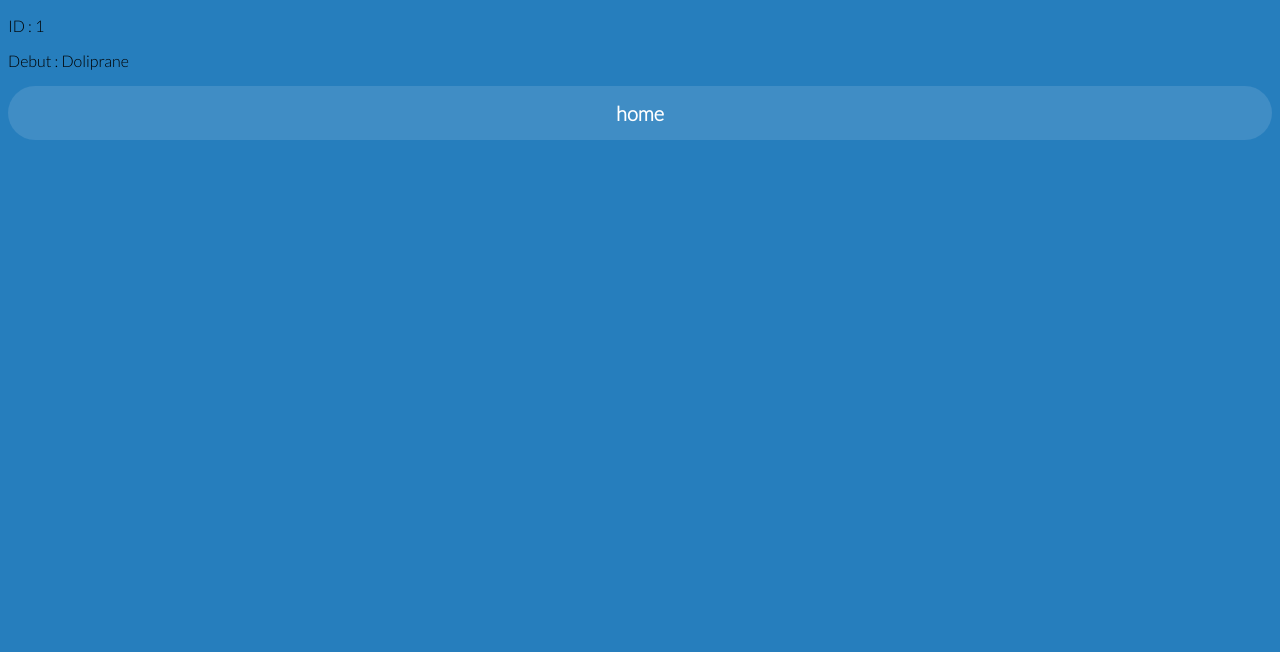
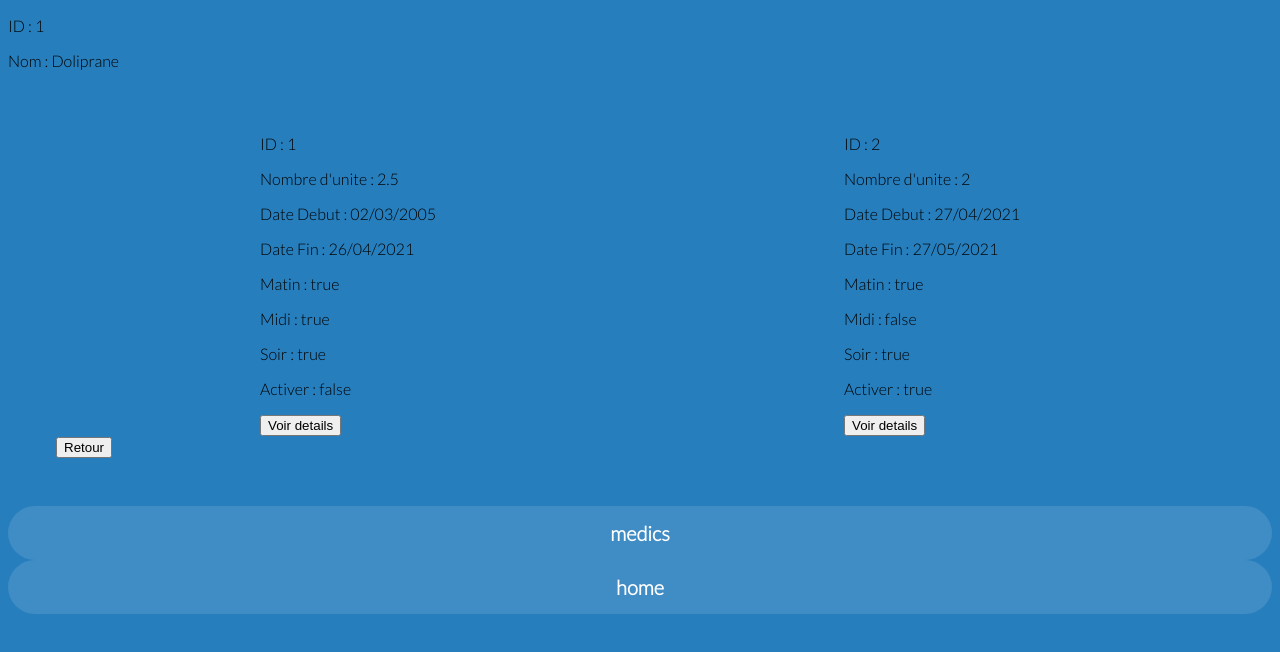
Before and after one commit to LoicSibilski/Medicaments, an Angular app in the folder angular-medicament/: page /medics/detail/1 in a window 1280 px wide. Shown: the top 652 px of the page. Built offline with nearby package versions, Linux system fonts and the light colour scheme.

Commit message:
feat(posologies): ajout des la liste des posologies par rapport à un médicement, ainsi que la liste de toutes les posologies

```diff
--- a/angular-medicament/src/app/feature/medics/pages/medics-detail/medics-detail.component.html
+++ b/angular-medicament/src/app/feature/medics/pages/medics-detail/medics-detail.component.html
@@ -1,6 +1,10 @@
 <div class="container">
     <p>ID : {{medic.id}}</p>
-    <p>Debut : {{medic.nom}}</p>
+    <p>Nom : {{medic.nom}}</p>
+    <app-posologies-list [id]="medic.id"></app-posologies-list>
+    <app-button-redirector routerLink="/medics">
+        medics
+    </app-button-redirector>
     <app-button-redirector routerLink="/home">
         home
     </app-button-redirector>
--- a/angular-medicament/src/app/feature/medics/pages/medics-list/medics-list.component.ts
+++ b/angular-medicament/src/app/feature/medics/pages/medics-list/medics-list.component.ts
@@ -14,17 +14,15 @@
 
   medics: Medic[];
 
-  constructor(private prescService: PrescriptionService, private medicService: MedicService) { }
+  constructor(private medicService: MedicService, private prescService: PrescriptionService) { }
 
   ngOnInit(): void {
     if (this.id === undefined) {
       this.medics = this.medicService.findAll();
     }
-    else{
+    else {
       this.medics = this.prescService.findAllMedicsByPrescrId(this.id)
     }
   }
 
-
-
 }
--- a/angular-medicament/src/app/feature/posologie/pages/posologies-list/posologies-list.component.css
+++ b/angular-medicament/src/app/feature/posologie/pages/posologies-list/posologies-list.component.css
@@ -0,0 +1,7 @@
+.container{
+    margin: 3em;
+}
+.posologie{
+    display: flex;
+    justify-content: space-around;
+}
--- a/angular-medicament/src/app/feature/posologie/pages/posologies-list/posologies-list.component.html
+++ b/angular-medicament/src/app/feature/posologie/pages/posologies-list/posologies-list.component.html
@@ -1 +1,20 @@
-<p>posologies-list works!</p>
+<div class="container">
+    <div class="posologie">
+        <div class="posologie-ngFor" *ngFor="let posologie of posologies">
+            <p>ID : {{posologie.id}}</p>
+            <p>Nombre d'unite : {{posologie.nombreUnite}}</p>
+            <p>Date Debut : {{posologie.dateDebut | date:'dd/MM/yyyy'}}</p>
+            <p>Date Fin : {{posologie.dateFin | date:'dd/MM/yyyy'}}</p>
+            <p>Matin : {{posologie.isMatin}}</p>
+            <p>Midi : {{posologie.isMidi}}</p>
+            <p>Soir : {{posologie.isSoir}}</p>
+            <p>Activer : {{posologie.isActive}}</p>
+            <div id="button-container">
+                <button [routerLink]="['/posologies/detail', posologie.id]">Voir details</button>
+            </div>
+        </div>
+    </div>
+    <div id="button-container">
+        <button type="button" routerLink="/home">Retour</button>
+    </div>
+</div>
--- a/angular-medicament/src/app/feature/posologie/pages/posologies-list/posologies-list.component.ts
+++ b/angular-medicament/src/app/feature/posologie/pages/posologies-list/posologies-list.component.ts
@@ -1,4 +1,8 @@
-import { Component, OnInit } from '@angular/core';
+import { Component, Input, OnInit } from '@angular/core';
+import { Posologie } from '../../models/posologie';
+import { PosologieService } from '../../services/posologie.service';
+import { MedicService } from 'src/app/feature/medics/services/medic.service';
+
 
 @Component({
   selector: 'app-posologies-list',
@@ -7,9 +11,19 @@
 })
 export class PosologiesListComponent implements OnInit {
 
-  constructor() { }
+
+  @Input() id: number;
+
+  posologies: Posologie[];
+
+  constructor(private posoService: PosologieService, private medicService: MedicService) { }
 
   ngOnInit(): void {
+    if (this.id === undefined) {
+      this.posologies = this.posoService.findAll();
+    }
+    else {
+      this.posologies = this.medicService.findAllPosologiesByMedicId(this.id)
+    }
   }
-
 }
```
Also changed, not shown: angular-medicament/src/app/app-routing.module.ts (+16 -0 lines).
